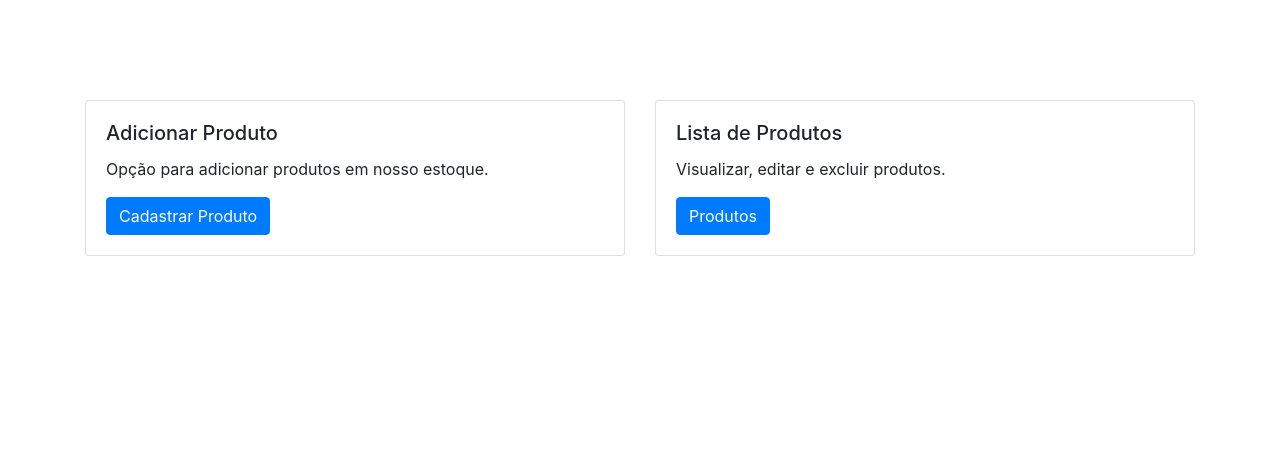
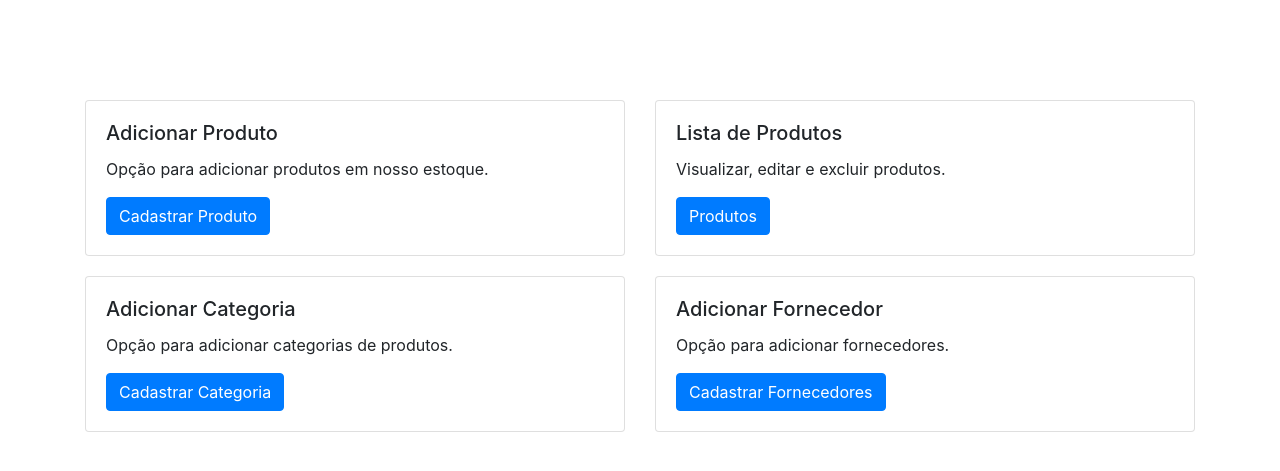
Before and after one commit to Pereiracode/Crud-Stock-Control, a PHP site: page / in a window 1280 px wide. Shown: the top 471 px of the page. Run offline with PHP 8.4, Linux system fonts and the light colour scheme.

Commit message:
Adicionando categorias

```diff
--- a/index.php
+++ b/index.php
@@ -28,6 +28,27 @@
       </div>
     </div>
   </div>
+
+  <div class="col-sm-6" style="margin-top:20px">
+    <div class="card">
+      <div class="card-body">
+        <h5 class="card-title">Adicionar Categoria</h5>
+        <p class="card-text">Opção para adicionar categorias de produtos.</p>
+        <a href="adicionar_categoria.php" class="btn btn-primary">Cadastrar Categoria</a>
+      </div>
+    </div>
+  </div>
+  <div class="col-sm-6" style="margin-top:20px">
+    <div class="card">
+      <div class="card-body">
+        <h5 class="card-title">Adicionar Fornecedor</h5>
+        <p class="card-text">Opção para adicionar fornecedores.</p>
+        <a href="#" class="btn btn-primary">Cadastrar Fornecedores</a>
+      </div>
+    </div>
+  </div>
+
+
 </div>
 </div>
 
```
Also changed, not shown: _inserir_categoria.php (added, +17 -0 lines), adicionar_categoria.php (added, +39 -0 lines), adicionar_produto.php (+15 -4 lines).
